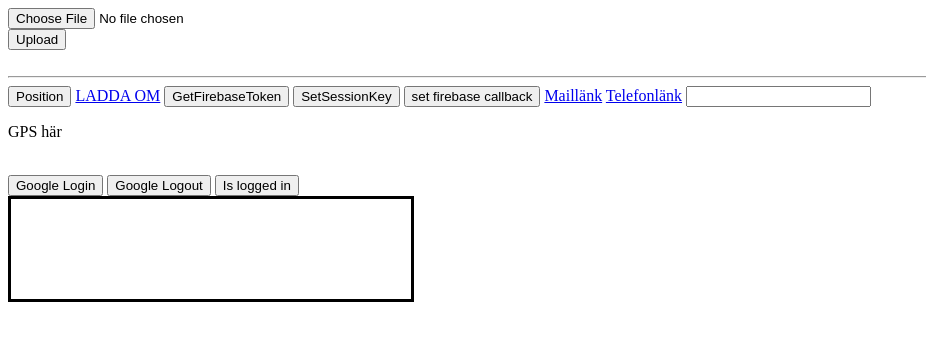
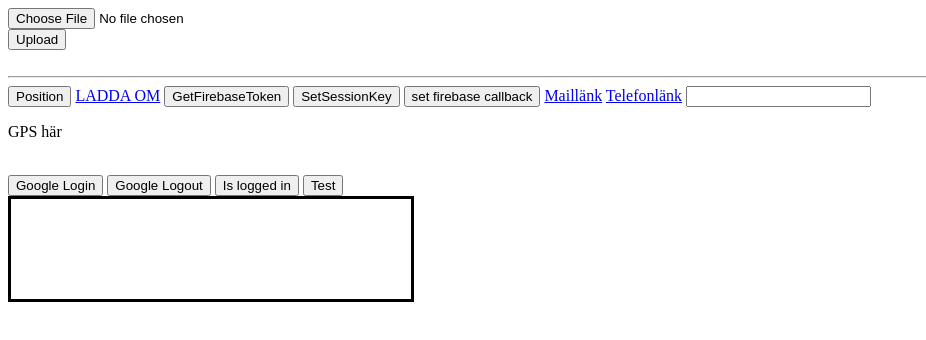
Before and after one commit to AndersDrevin/drevin-upload-img, a website: page index.html in a window 1280 px wide. Shown: the whole page, without its empty margins (0-926 px from the left). Drawn offline with Linux system fonts and the light colour scheme.

Commit message:
testButton

```diff
--- a/index.html
+++ b/index.html
@@ -25,6 +25,7 @@
 <button id="gLogin" onclick="gLogin()">Google Login</button>
 <button id="gLogout" onclick="gLogout()">Google Logout</button>
 <button id="gLoggedIn" onclick="gLoggedIn()">Is logged in</button>
+<button id="testButton" onclick="test()">Test</button>
 <div id="gloginResult" style="border-style: solid; width: 400px; height: 100px;"></div>
 
 
@@ -53,6 +54,11 @@
     function getFirebaseToken(){
         webkit.messageHandlers.firebaseToken.postMessage("");
     }
+
+    function test(){
+        googleLoginCallback("userId", "IdToken", "emial", "url", "givenName", "familyName")
+    }
+
     //Login success - result is here.
     function googleLoginCallback(userId, idToken, email, imageURL, givenName, familyName){
         var x = document.getElementById("gloginResult");
```
